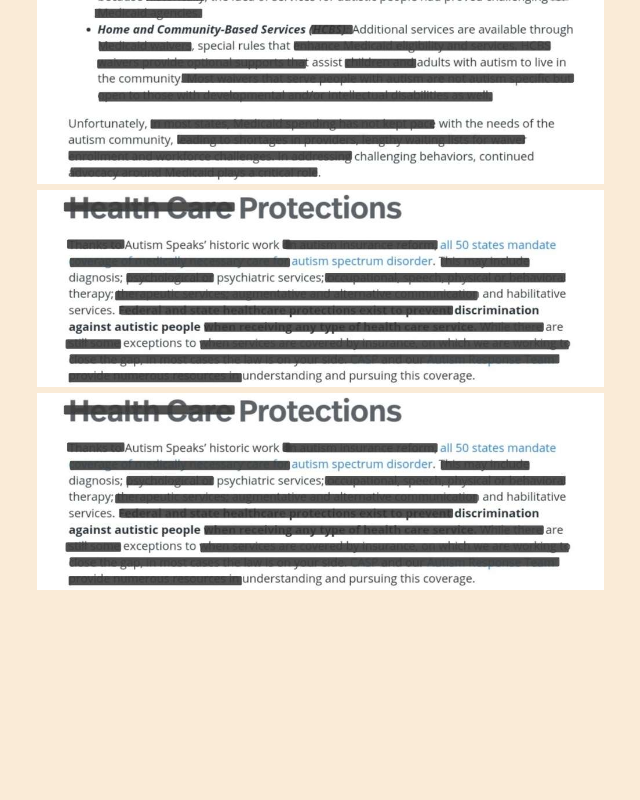
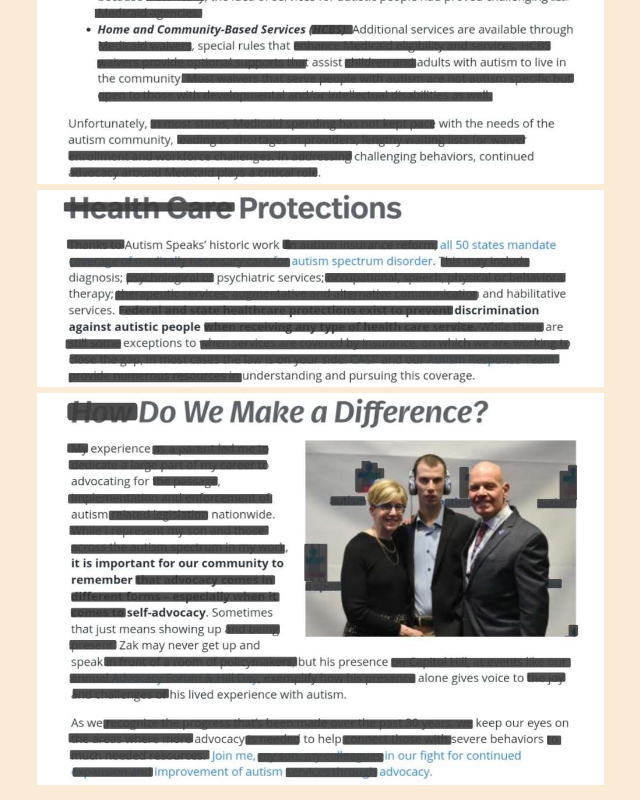
Before and after one commit to ayinp/ayinp.github.io, a website: page blackout.html in a window 1280 px wide. Shown: the part 1667-2467 px from the top of the page, without its empty margins (288-928 px from the left). Before the commit the page ends 2272 px from the top, so only its background shows below. Drawn offline with Linux system fonts and the light colour scheme.

Commit message:
minor fix

```diff
--- a/blackout.html
+++ b/blackout.html
@@ -47,7 +47,7 @@
                 </div>
             </div>
             <div id="p6">
-                <img src="source/5.jpg">
+                <img src="source/6.jpg">
                 <div id="notes">
 
                 </div>
```
